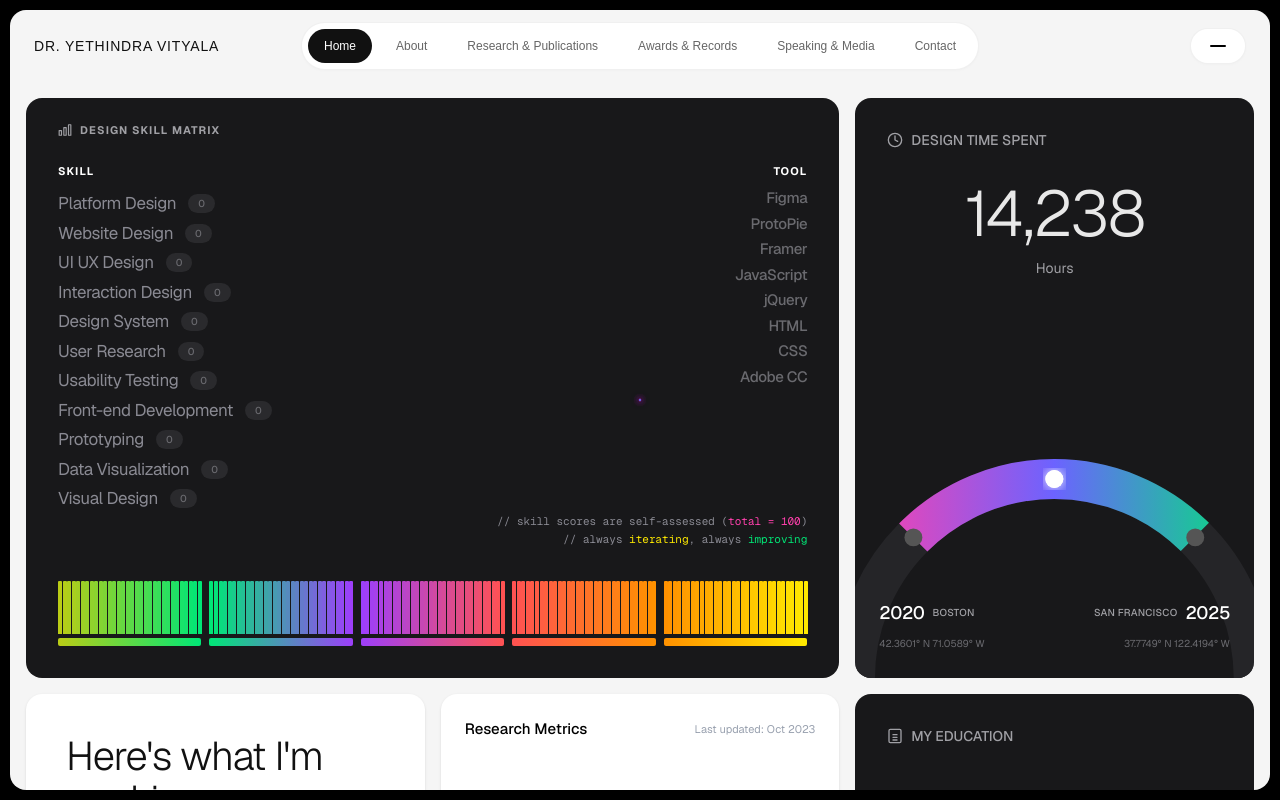
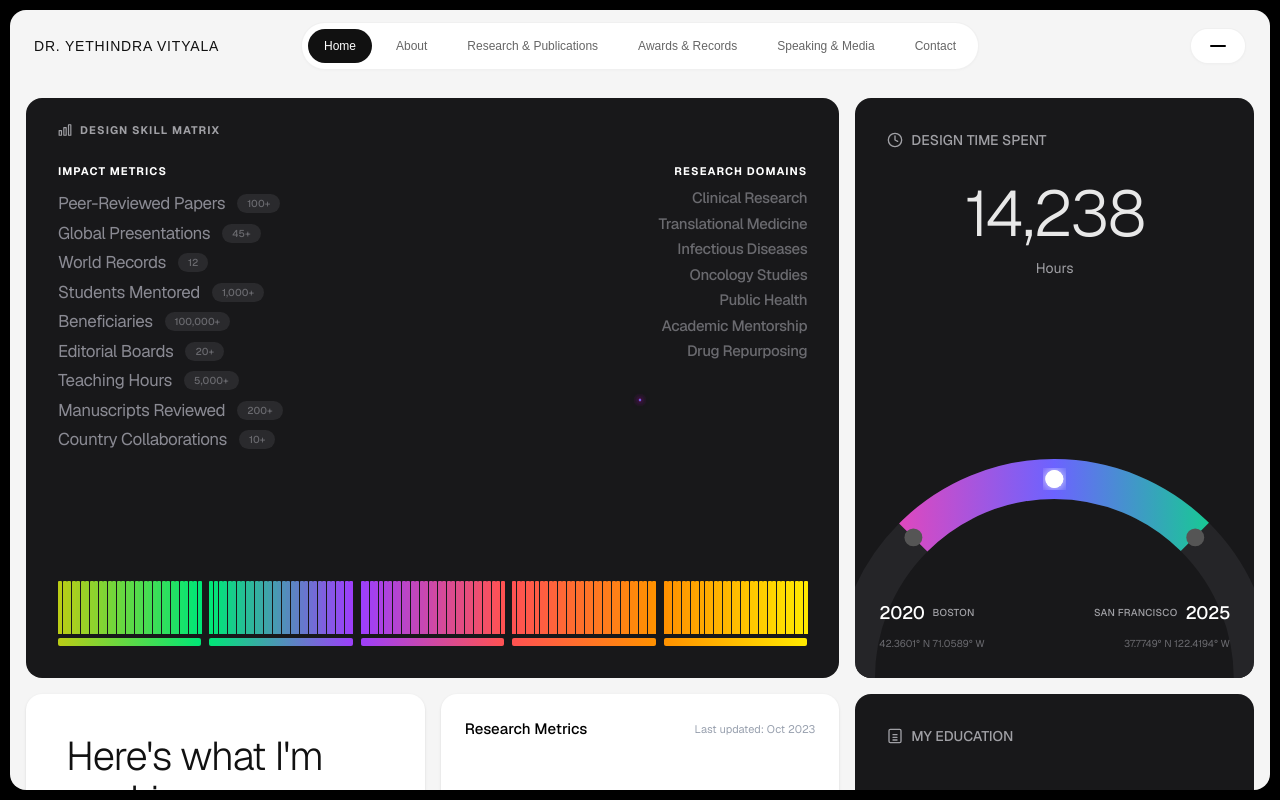
Before and after one commit to asterisksinc/Dr-Yethindra-Vityala-Personal-Platform, a Next.js app: page / in a window 1280 px wide. Built offline with nearby package versions, Linux system fonts and the light colour scheme.

Commit message:
feat: Add SkillMatrix component for interactive skill and tool visualization with GSAP animations.

```diff
--- a/app/components/SkillMatrix.tsx
+++ b/app/components/SkillMatrix.tsx
@@ -5,32 +5,29 @@ import gsap from 'gsap';
 interface Skill {
   id: string;
   name: string;
-  score: number;
+  score: string;
 }
 
 const SKILLS: Skill[] = [
-  { id: 's1', name: 'Platform Design', score: 0 },
-  { id: 's2', name: 'Website Design', score: 0 },
-  { id: 's3', name: 'UI UX Design', score: 0 },
-  { id: 's4', name: 'Interaction Design', score: 0 },
-  { id: 's5', name: 'Design System', score: 0 },
-  { id: 's6', name: 'User Research', score: 0 },
-  { id: 's7', name: 'Usability Testing', score: 0 },
-  { id: 's8', name: 'Front-end Development', score: 0 },
-  { id: 's9', name: 'Prototyping', score: 0 },
-  { id: 's10', name: 'Data Visualization', score: 0 },
-  { id: 's11', name: 'Visual Design', score: 0 },
+  { id: 's1', name: 'Peer-Reviewed Papers', score: '100+' },
+  { id: 's2', name: 'Global Presentations', score: '45+' },
+  { id: 's3', name: 'World Records', score: '12' },
+  { id: 's4', name: 'Students Mentored', score: '1,000+' },
+  { id: 's5', name: 'Beneficiaries', score: '100,000+' },
+  { id: 's6', name: 'Editorial Boards', score: '20+' },
+  { id: 's7', name: 'Teaching Hours', score: '5,000+' },
+  { id: 's8', name: 'Manuscripts Reviewed', score: '200+' },
+  { id: 's9', name: 'Country Collaborations', score: '10+' },
 ];
 
 const TOOLS = [
-  { id: 't1', name: 'Figma' },
-  { id: 't2', name: 'ProtoPie' },
-  { id: 't3', name: 'Framer' },
-  { id: 't4', name: 'JavaScript' },
-  { id: 't5', name: 'jQuery' },
-  { id: 't6', name: 'HTML' },
-  { id: 't7', name: 'CSS' },
-  { id: 't8', name: 'Adobe CC' },
+  { id: 't1', name: 'Clinical Research' },
+  { id: 't2', name: 'Translational Medicine' },
+  { id: 't3', name: 'Infectious Diseases' },
+  { id: 't4', name: 'Oncology Studies' },
+  { id: 't5', name: 'Public Health' },
+  { id: 't6', name: 'Academic Mentorship' },
+  { id: 't7', name: 'Drug Repurposing' },
 ];
 
 interface SectionData {
@@ -42,11 +39,11 @@ interface SectionData {
 }
 
 const SECTIONS: SectionData[] = [
-  { id: 1, colorStart: '#bacc16', colorEnd: '#00e676', count: 32, activeIds: ['s1', 's2', 's3', 't1', 't2'] },
-  { id: 2, colorStart: '#00e676', colorEnd: '#9d3ffa', count: 32, activeIds: ['s4', 's5', 's9', 't3'] },
-  { id: 3, colorStart: '#9d3ffa', colorEnd: '#ff5252', count: 32, activeIds: ['s6', 's7'] },
-  { id: 4, colorStart: '#ff5252', colorEnd: '#ff9100', count: 32, activeIds: ['s8', 's10', 't4', 't5', 't6', 't7'] },
-  { id: 5, colorStart: '#ff9100', colorEnd: '#ffea00', count: 32, activeIds: ['s11', 't8'] },
+  { id: 1, colorStart: '#bacc16', colorEnd: '#00e676', count: 32, activeIds: ['s1', 's2', 't1', 't2'] },
+  { id: 2, colorStart: '#00e676', colorEnd: '#9d3ffa', count: 32, activeIds: ['s3', 's4', 't3'] },
+  { id: 3, colorStart: '#9d3ffa', colorEnd: '#ff5252', count: 32, activeIds: ['s5', 's6', 't4', 't5'] },
+  { id: 4, colorStart: '#ff5252', colorEnd: '#ff9100', count: 32, activeIds: ['s7', 's8', 't6'] },
+  { id: 5, colorStart: '#ff9100', colorEnd: '#ffea00', count: 32, activeIds: ['s9', 't7'] },
 ];
 
 function hexToRgb(hex: string) {
@@ -161,9 +158,9 @@ export default function SkillMatrix() {
       {/* Main Content Area */}
       <div className="flex justify-between flex-1 relative z-10">
 
-        {/* Left Col: Skills */}
+        {/* Left Col: Impact Metrics */}
         <div className="flex flex-col gap-1 w-full md:w-1/2">
-          <div className="text-[11px] font-bold text-white mb-2 tracking-widest">SKILL</div>
+          <div className="text-[11px] font-bold text-white mb-2 tracking-widest">IMPACT METRICS</div>
           {SKILLS.map(skill => {
             const isActive = activeIds.includes(skill.id);
             return (
@@ -179,9 +176,9 @@ export default function SkillMatrix() {
           })}
         </div>
 
-        {/* Right Col: Tools & Text */}
+        {/* Right Col: Research Domains & Text */}
         <div className="hidden md:flex flex-col w-1/2 items-end">
-          <div className="text-[11px] font-bold text-white mb-2 tracking-widest">TOOL</div>
+          <div className="text-[11px] font-bold text-white mb-2 tracking-widest">RESEARCH DOMAINS</div>
           <div className="flex flex-col gap-[3px] items-end">
             {TOOLS.map(tool => {
               const isActive = activeIds.includes(tool.id);
@@ -193,15 +190,7 @@ export default function SkillMatrix() {
             })}
           </div>
 
-          {/* Comments Context Block */}
-          <div className="mt-auto text-right text-[11px] font-mono leading-relaxed pb-4">
-            <div className="text-[#8A8A93]">
-              // skill scores are self-assessed (<span className="text-[#ff40ac]">total = 100</span>)
-            </div>
-            <div className="text-[#8A8A93]">
-              // always <span className="text-[#ffea00]">iterating</span>, always <span className="text-[#00e676]">improving</span>
-            </div>
-          </div>
+
         </div>
       </div>
 
```
